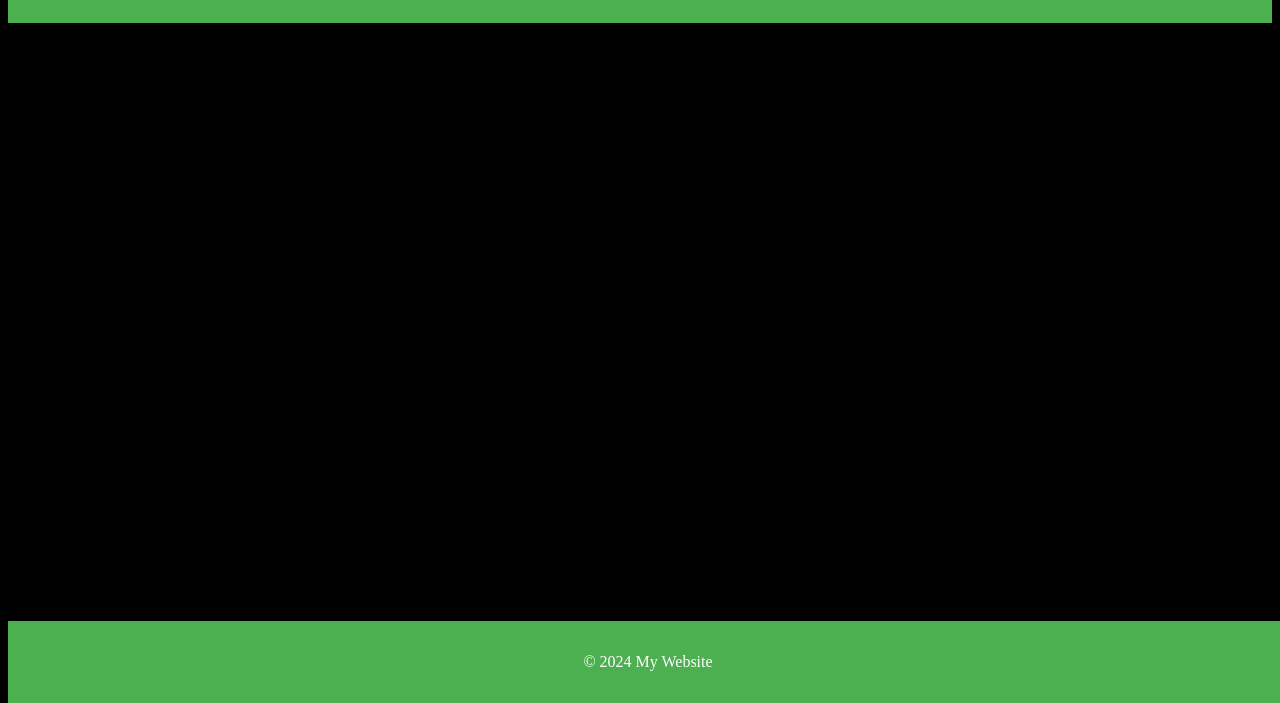
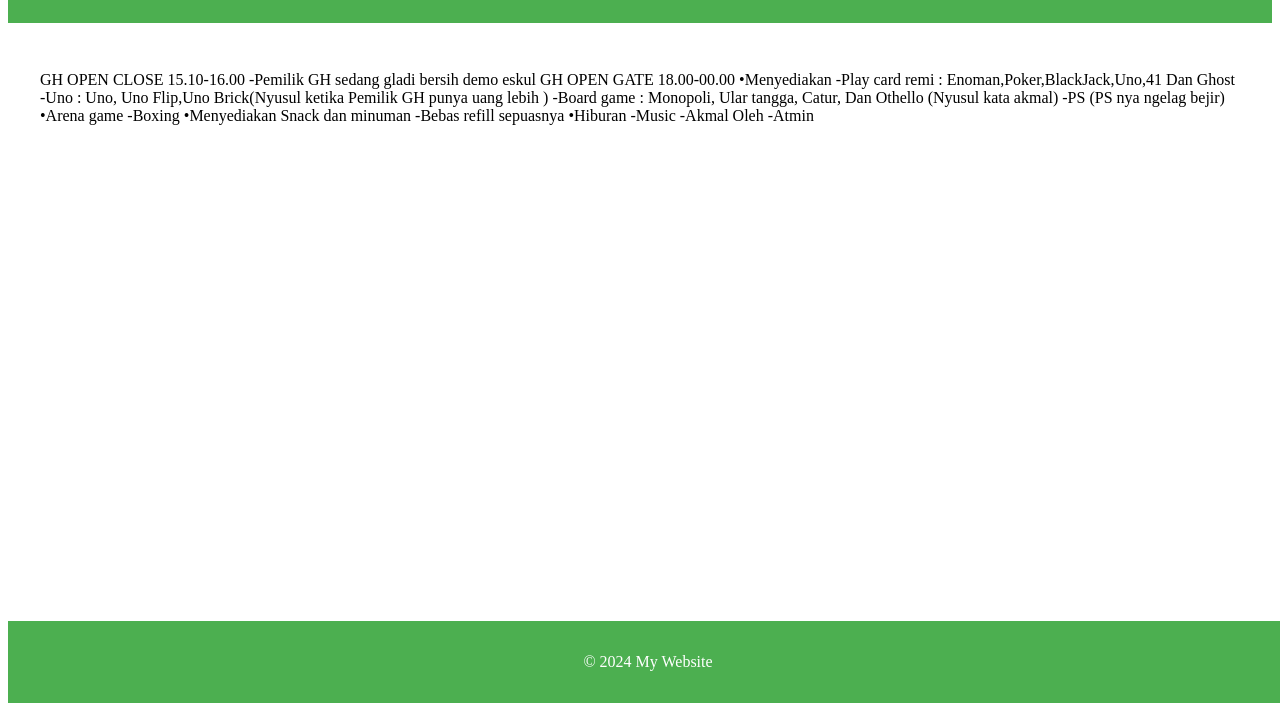
Before and after one commit to Lucif3rAnx/GH-AKMALI-, a plain HTML site: page index.html in a window 1280 px wide. Shown: the part 97-800 px from the top of the page. Drawn offline with Linux system fonts and the light colour scheme.

Commit message:
Add files via upload

```diff
--- a/styles.css
+++ b/styles.css
@@ -2,7 +2,7 @@ body {
     font-family: Times New Roman, Times New Roman
     margin: 0;
     padding: 0;
-    background-color: #000000;
+    background-color: #FFFFFF
 }
 
 header {
```
